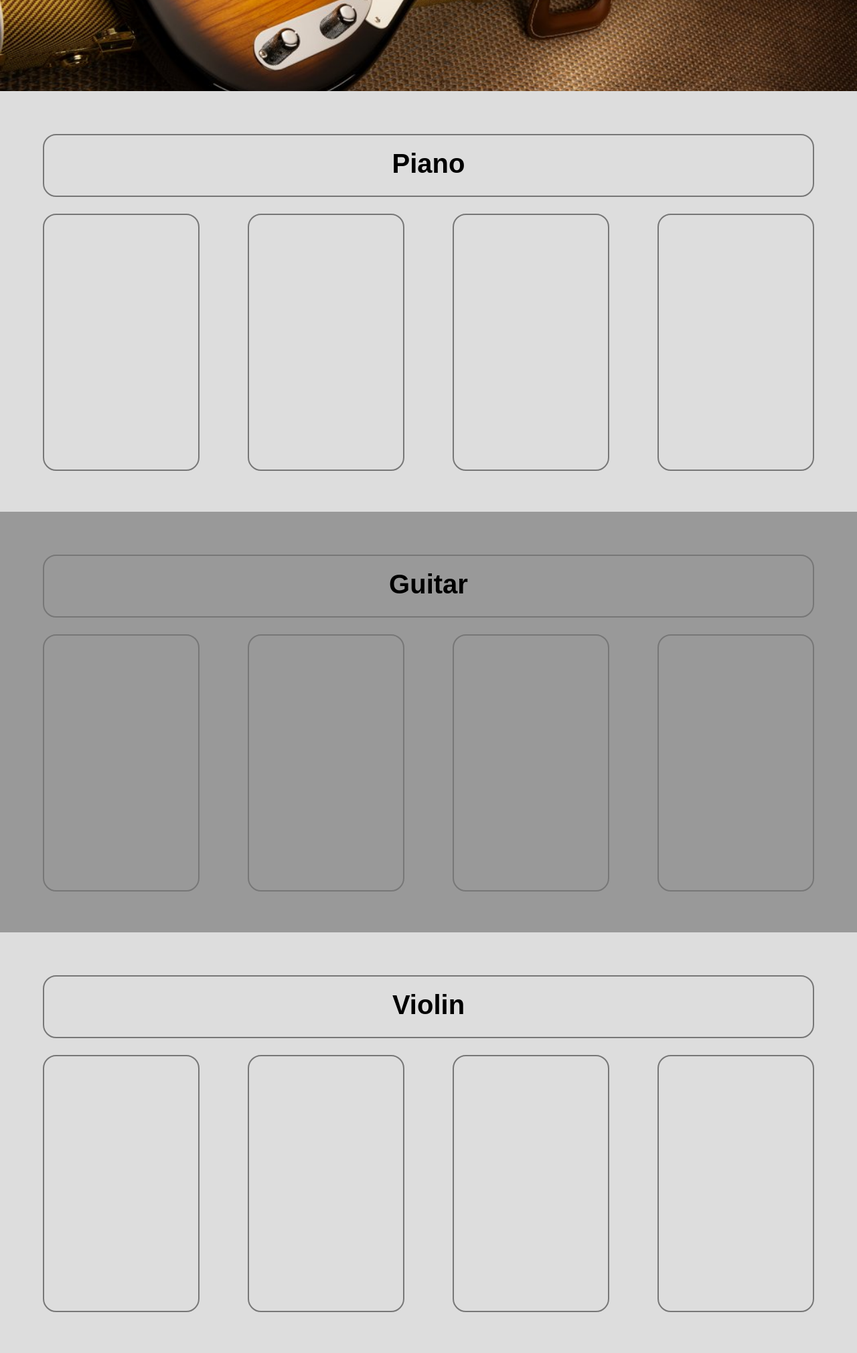
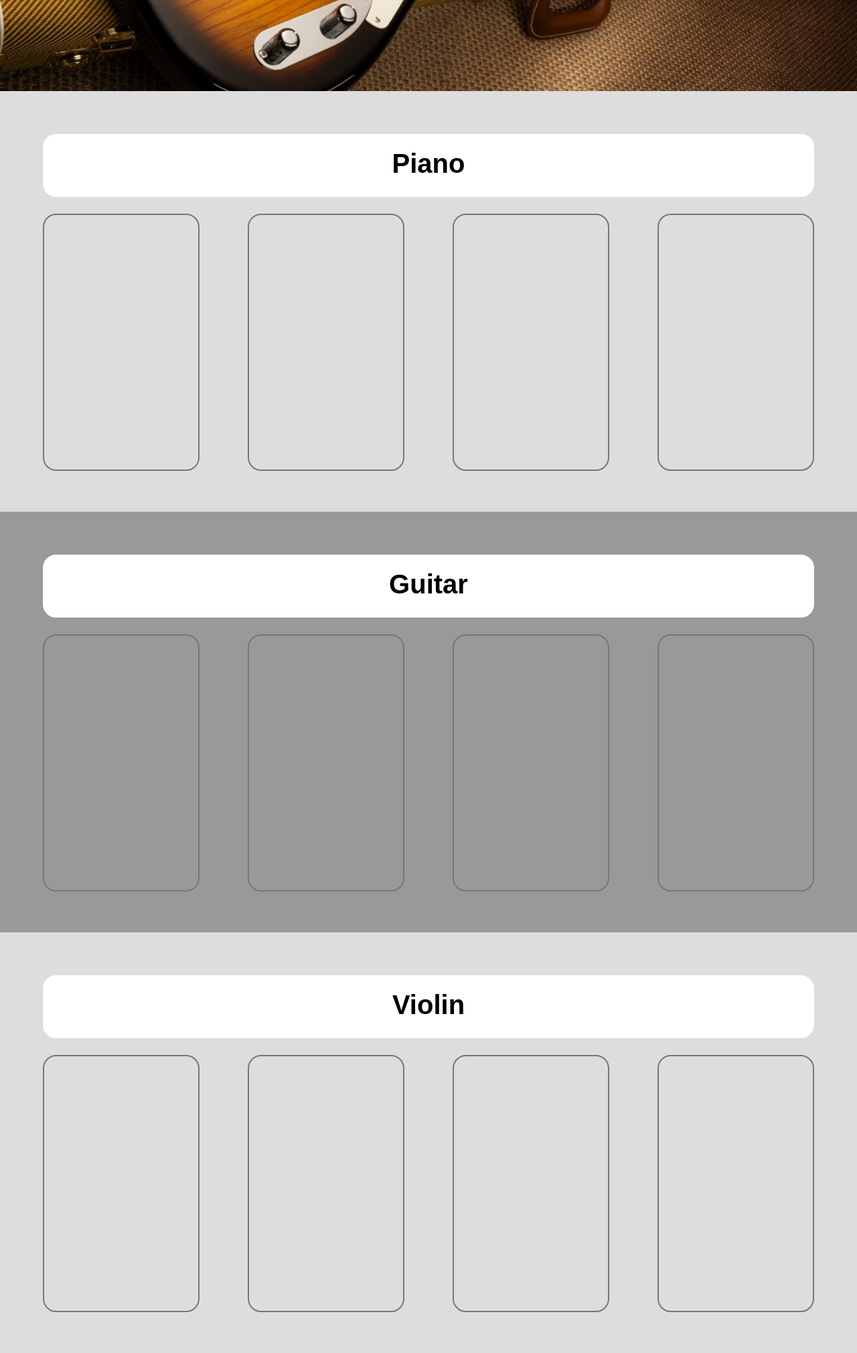
Before and after one commit to TongHeang1202/cs128_final, a PHP site: page / in a window 1280 px wide. Shown: the part 534-2554 px from the top of the page at 67% size. Run offline with PHP 8.4, Linux system fonts and the light colour scheme.

Commit message:
changed product-showcase-header color

```diff
--- a/css/master.css
+++ b/css/master.css
@@ -37,8 +37,9 @@
     padding: 20px 0px;
     font-size: 20px;
     text-align: center;
-    border: 2px solid #777;
+    border: 2px solid #fff;
     border-radius: 20px;
+    background-color: #fff;
 }
 
 .product-showcase {
```
